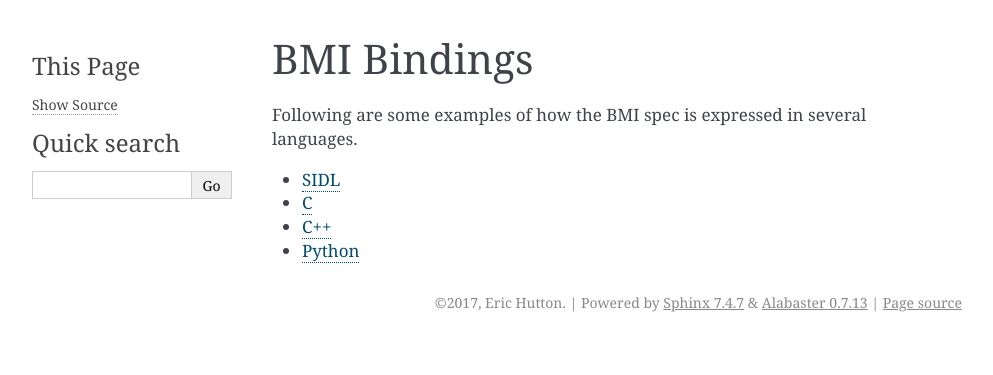
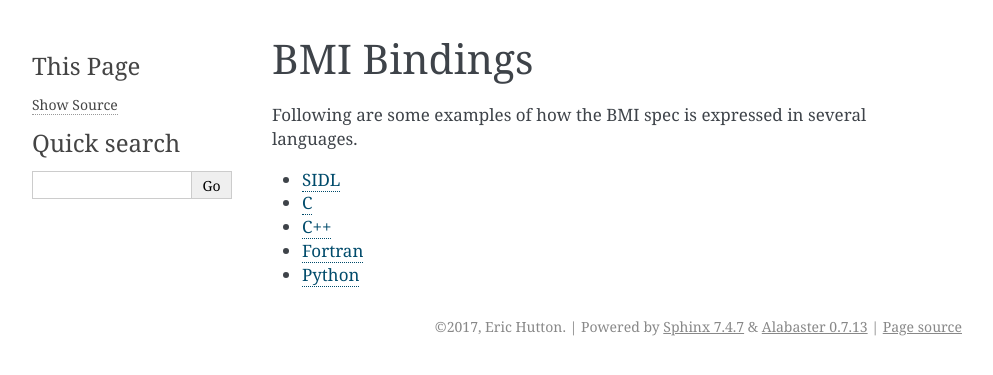
Before and after one commit to csdms/bmi, a Sphinx documentation site: the page built from docs/source/bmi.lang.rst, in a window 1280 px wide. Shown: the top 375 px of the page, without its empty margins (148-1141 px from the left). Built offline with Sphinx 7.4.7, drawn with Linux system fonts in a browser that asks for light colours; formulas are drawn with MathJax 3.

Commit message:
Add the Fortran spec to the docs

```diff
--- /dev/null
+++ b/docs/source/bmi.lang.fortran.rst
@@ -0,0 +1,5 @@
+Fortran
+=======
+
+.. literalinclude:: ../../bmi.f90
+    :language: fortran
--- a/docs/source/bmi.lang.rst
+++ b/docs/source/bmi.lang.rst
@@ -10,4 +10,5 @@ in several languages.
    bmi.lang.sidl
    bmi.lang.c
    bmi.lang.cxx
+   bmi.lang.fortran
    bmi.lang.py
```
